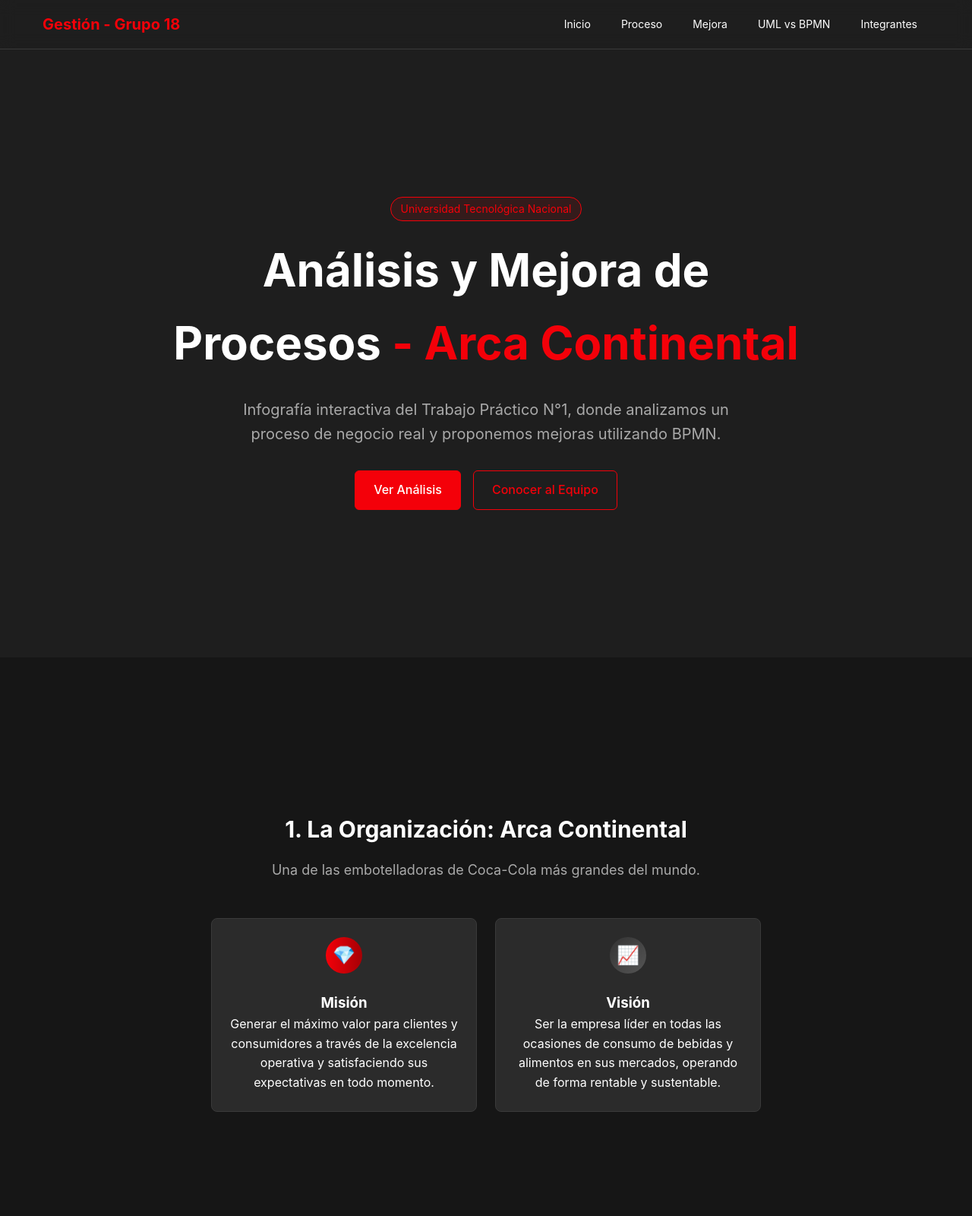
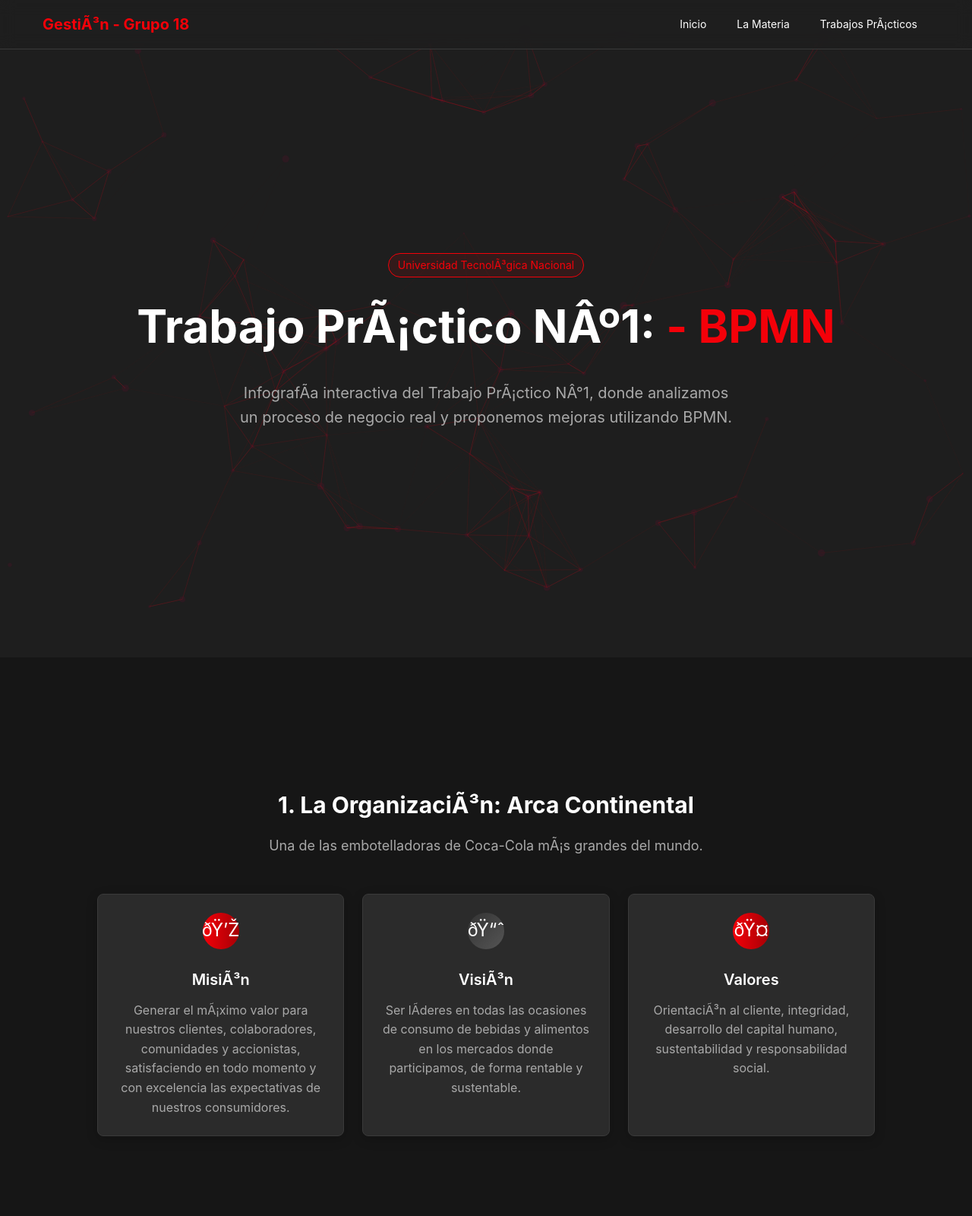
Before and after one commit to DylanSDev/gestion_grupo18, a plain HTML site: page pages/tp1.html in a window 1280 px wide. Shown: the top 1600 px of the page at 76% size. Drawn offline with nearby package versions, Linux system fonts and the light colour scheme.

Commit message:
Se agregó la página para el tp1.

```diff
--- a/pages/tp1.html
+++ b/pages/tp1.html
@@ -1,9 +1,10 @@
 <!DOCTYPE html>
 <html lang="es">
   <head>
-    <meta charset="UTF-8" />
+    <meta charset="UTF-p" />
     <meta name="viewport" content="width=device-width, initial-scale=1.0" />
     <title>Gestión de Procesos | Arca Continental - Grupo 18</title>
+    <link rel="stylesheet" href="../styles/index.css" />
     <link rel="stylesheet" href="../styles/tp1.css" />
     <link
       rel="icon"
@@ -14,13 +15,16 @@
   <body>
     <nav class="navbar">
       <div class="nav-container">
-        <a href="#inicio" class="nav-logo">Gestión - Grupo 18</a>
+        <a href="../index.html" class="nav-logo">Gestión - Grupo 18</a>
         <div class="nav-menu">
-          <a href="#inicio" class="nav-link">Inicio</a>
-          <a href="#proceso" class="nav-link">Proceso</a>
-          <a href="#mejora" class="nav-link">Mejora</a>
-          <a href="#comparacion" class="nav-link">UML vs BPMN</a>
-          <a href="#integrantes" class="nav-link">Integrantes</a>
+          <a href="../index.html#inicio" class="nav-link">Inicio</a>
+          <a href="../index.html#la-materia" class="nav-link">La Materia</a>
+          <div class="nav-dropdown">
+            <button class="nav-link dropdown-toggle">Trabajos Prácticos</button>
+            <div class="dropdown-menu">
+              <a href="#" class="dropdown-item" target="_blank">TP N°1: BPMN</a>
+            </div>
+          </div>
         </div>
         <div class="nav-toggle">
           <span></span>
@@ -36,21 +40,17 @@
         <div class="hero-container">
           <div class="hero-badge">Universidad Tecnológica Nacional</div>
           <h1 class="hero-title">
-            Análisis y Mejora de Procesos
-            <span class="text-primary">- Arca Continental</span>
+            Trabajo Práctico Nº1:
+            <span class="text-primary">- BPMN</span>
           </h1>
           <p class="hero-description">
             Infografía interactiva del Trabajo Práctico N°1, donde analizamos un
             proceso de negocio real y proponemos mejoras utilizando BPMN.
           </p>
-          <div class="hero-buttons">
-            <a href="#organizacion" class="btn btn-primary">Ver Análisis</a>
-            <a href="#integrantes" class="btn btn-outline">Conocer al Equipo</a>
-          </div>
         </div>
       </section>
 
-      <section class="section fade-in" id="organizacion">
+      <section class="section" id="organizacion">
         <div class="container">
           <div class="section-header">
             <h2>1. La Organización: Arca Continental</h2>
@@ -61,25 +61,33 @@
               <div class="intro-icon">💎</div>
               <h3>Misión</h3>
               <p>
-                Generar el máximo valor para clientes y consumidores a través de
-                la excelencia operativa y satisfaciendo sus expectativas en todo
-                momento.
+                Generar el máximo valor para nuestros clientes, colaboradores,
+                comunidades y accionistas, satisfaciendo en todo momento y con
+                excelencia las expectativas de nuestros consumidores.
               </p>
             </div>
             <div class="intro-card solution">
               <div class="intro-icon">📈</div>
               <h3>Visión</h3>
               <p>
-                Ser la empresa líder en todas las ocasiones de consumo de
-                bebidas y alimentos en sus mercados, operando de forma rentable
+                Ser líderes en todas las ocasiones de consumo de bebidas y
+                alimentos en los mercados donde participamos, de forma rentable
                 y sustentable.
+              </p>
+            </div>
+            <div class="intro-card">
+              <div class="intro-icon">🤝</div>
+              <h3>Valores</h3>
+              <p>
+                Orientación al cliente, integridad, desarrollo del capital
+                humano, sustentabilidad y responsabilidad social.
               </p>
             </div>
           </div>
         </div>
       </section>
 
-      <section class="section fade-in" id="proceso">
+      <section class="section" id="proceso">
         <div class="container">
           <div class="section-header">
             <h2>2. Proceso: Reparación de Equipos de Frío</h2>
@@ -123,7 +131,7 @@
         </div>
       </section>
 
-      <section class="section fade-in" id="bpmn">
+      <section class="section" id="bpmn">
         <div class="container">
           <div class="section-header">
             <h2>3. Diagrama BPMN del Proceso Actual</h2>
@@ -193,7 +201,7 @@
         </div>
       </section>
 
-      <section class="section fade-in" id="mejora">
+      <section class="section" id="mejora">
         <div class="container">
           <div class="section-header">
             <h2>4. Propuesta de Mejora: Sistema "ColdTrack"</h2>
@@ -230,7 +238,7 @@
         </div>
       </section>
 
-      <section class="section fade-in" id="comparacion">
+      <section class="section" id="comparacion">
         <div class="container">
           <div class="section-header">
             <h2>5. Comparativa Clave: UML vs. BPMN</h2>
@@ -297,6 +305,6 @@
     </footer>
 
     <script src="https://cdn.jsdelivr.net/npm/tsparticles@2.9.3/tsparticles.bundle.min.js"></script>
-    <script src="../js/tp1.js"></script>
+    <script src="../js/index.js"></script>
   </body>
 </html>
```
Also changed, not shown: index.html (+1 -3 lines).
